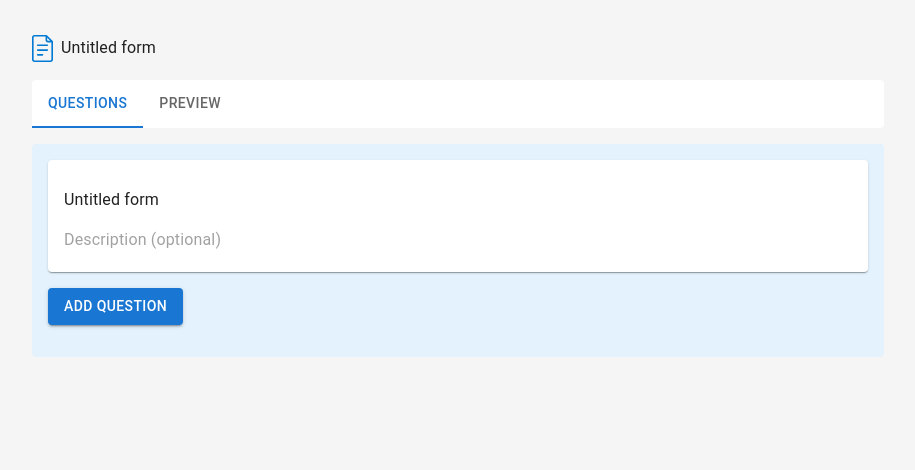
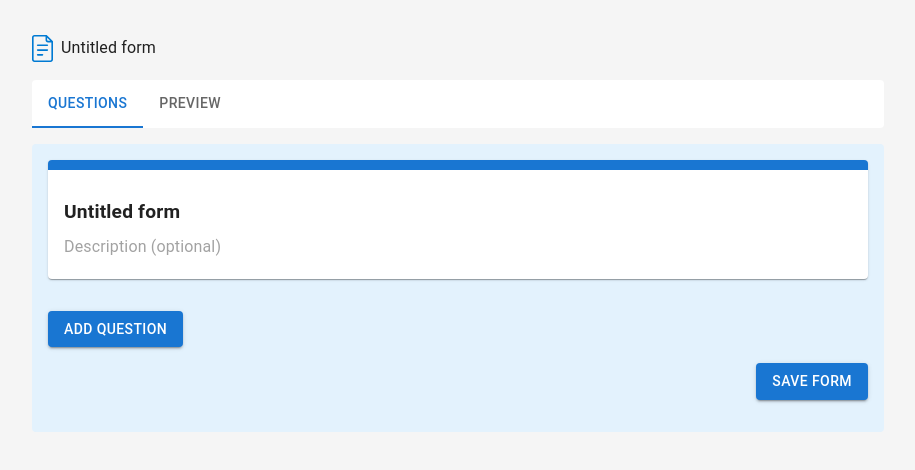
Before and after one commit to NaneA/dynamic-form-builder, a React (Vite) app: page /form/1 in a window 1280 px wide. Shown: the top 470 px of the page, without its empty margins (182-1097 px from the left). Built offline with nearby package versions, Linux system fonts and the light colour scheme.

Commit message:
Add Save form and minor design changes

```diff
--- a/src/components/QuestionsForm.tsx
+++ b/src/components/QuestionsForm.tsx
@@ -34,7 +34,9 @@ const QuestionForm: React.FC = () => {
     );
     setEditingId(id);
   };
-
+  const handleSumbit = () => {
+    alert('boxkik');
+  };
   const handleDragEnd = (result: DropResult) => {
     if (!result.destination) return;
     const newOrder = Array.from(order);
@@ -45,7 +47,13 @@ const QuestionForm: React.FC = () => {
 
   return (
     <>
-      <Card sx={{ mb: 2 }}>
+      <Card
+        sx={{
+          borderTop: '10px solid',
+          borderColor: 'primary.main',
+          mb: 4,
+        }}
+      >
         <Box sx={{ pt: 3, px: 2, pb: 2 }}>
           <TextField
             fullWidth
@@ -53,8 +61,10 @@ const QuestionForm: React.FC = () => {
             value={title}
             onChange={(e) => dispatch(setTitle(e.target.value))}
             placeholder="Untitled form"
-            InputProps={{ disableUnderline: true }}
-            sx={{ fontSize: '1.5rem', fontWeight: 'bold', mb: 1 }}
+            InputProps={{
+              disableUnderline: true,
+              sx: { fontWeight: 'bold', fontSize: '1.2rem' },
+            }}
           />
           <TextField
             fullWidth
@@ -99,6 +109,12 @@ const QuestionForm: React.FC = () => {
           )}
         </Droppable>
       </DragDropContext>
+
+      <Box sx={{ display: 'flex', justifyContent: 'flex-end', mb: 2 }}>
+        <Button variant="contained" onClick={handleSumbit}>
+          Save Form
+        </Button>
+      </Box>
     </>
   );
 };
```
